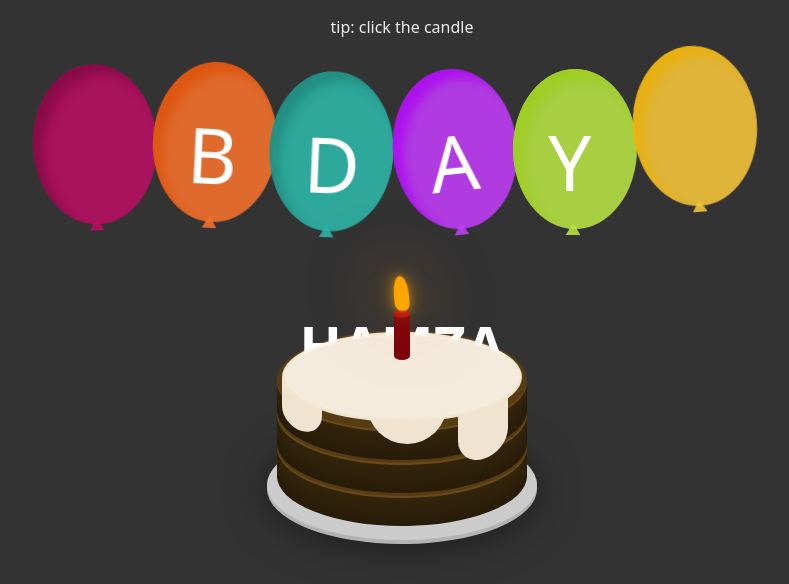
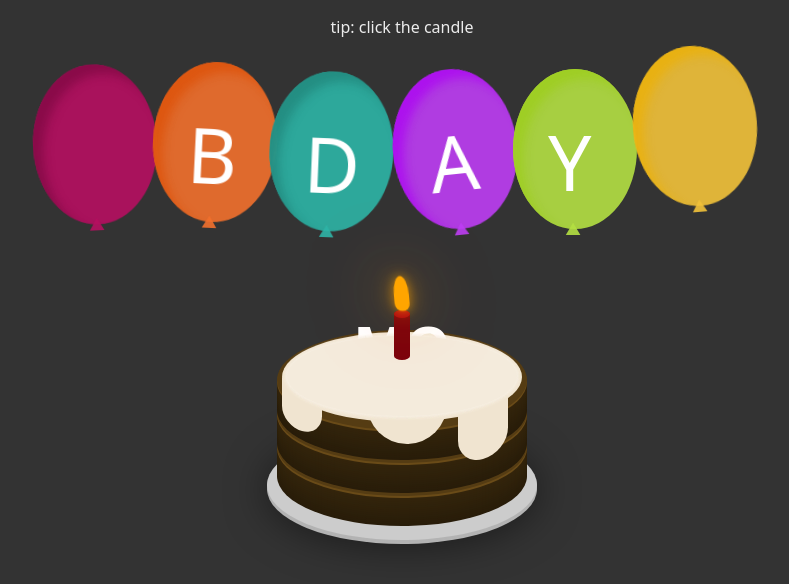
Before and after one commit to SwirX/Happybirthday, a plain HTML site: page index.html in a window 1280 px wide. Shown: the top 584 px of the page, without its empty margins (238-1027 px from the left). Drawn offline with Linux system fonts and the light colour scheme; a web font is replaced by a local one.

Commit message:
Update index.html

```diff
--- a/index.html
+++ b/index.html
@@ -54,7 +54,7 @@
       <div><span></span>
       </div>
     </div>
-    <h1>HAMZA</h1>
+    <h1>MO</h1>
   </div>
   <br><br><br><br><br><br><br><br><br><br><br><br><br><br><br><br><br><br><br><br><br><br><br><br><br><br>
 
```
